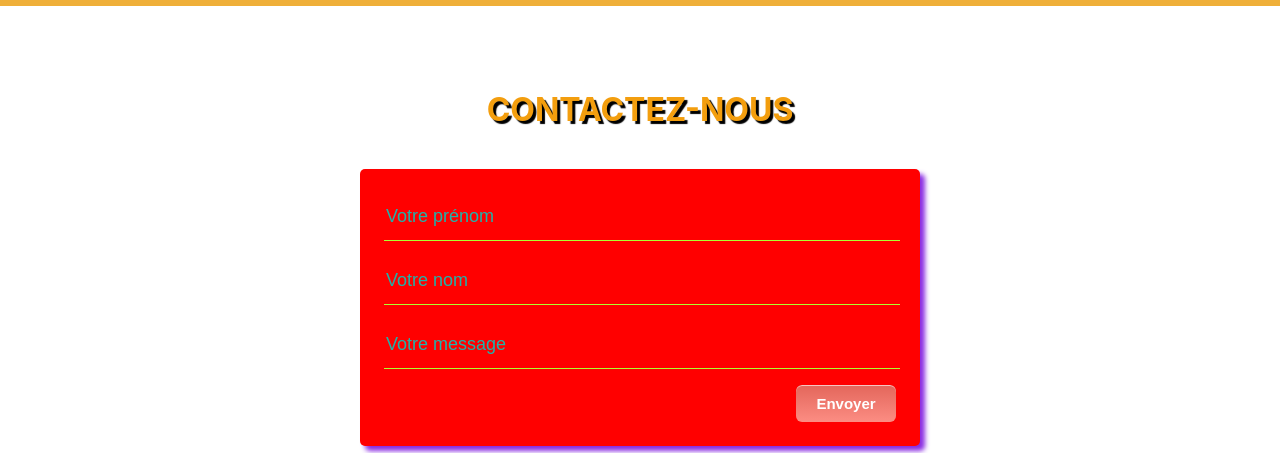
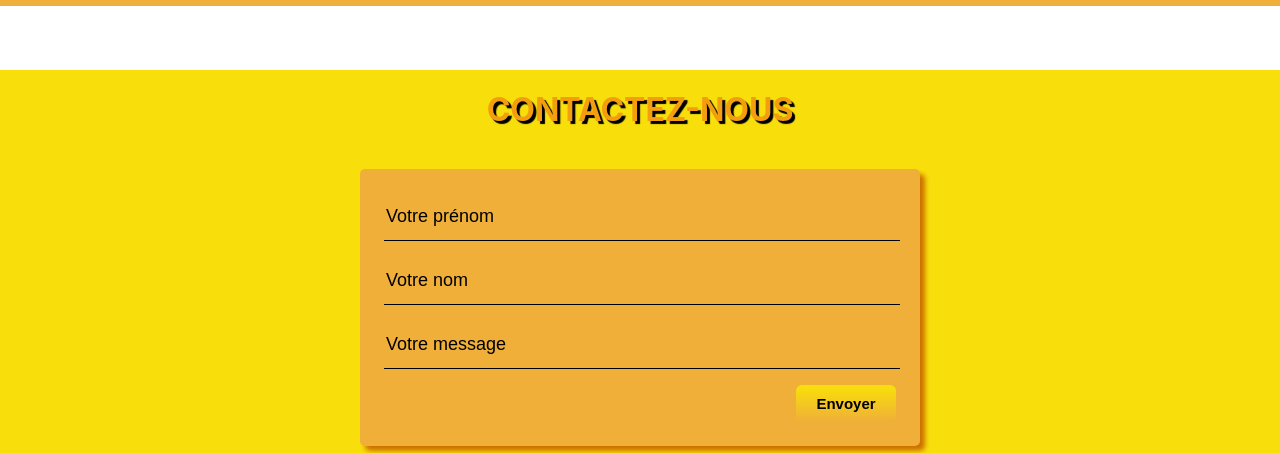
Before and after one commit to Christophe-png/varietes-miel, a React (Create React App) app in the folder decouverte-du-miel/: page /contact-form in a window 1280 px wide. Shown: the part 370-823 px from the top of the page. Built offline with nearby package versions, Linux system fonts and the light colour scheme; no server answers.

Commit message:
color contact form css

```diff
--- a/decouverte-du-miel/src/Components/ContactForm.css
+++ b/decouverte-du-miel/src/Components/ContactForm.css
@@ -2,15 +2,16 @@
   display: flex;
   flex-direction: column;
   align-items: center;
+  background-color: #f8df0b;
 }
 
 .contactform-container {
   width: 40%;
-  background-color: red;
+  background-color: #efaf39;
   padding: 1.25em;
   margin-bottom: 50px;
   border-radius: 5px;
-  box-shadow: 5px 5px 5px blueviolet;
+  box-shadow: 5px 5px 5px #cc7000;
   font-size: 1.2em;
 }
 
@@ -21,7 +22,7 @@
 
 .contactform-title {
   padding-bottom: 20px;
-  color: dimgrey;
+  /*color: greenyellow;*/
   text-transform: uppercase;
 }
 
@@ -30,7 +31,7 @@
   background: transparent;
   border: none;
   outline: none;
-  border-bottom: 1px solid greenyellow;
+  border-bottom: 1px solid black;
   color: black;
   font-size: 18px;
   margin-bottom: 16px;
@@ -46,20 +47,20 @@
 
 .ContactForm input::placeholder,
 textarea::placeholder {
-  color: lightseagreen;
+  color: black;
 }
 
 .searchButton-form {
   align-self: flex-end;
   width: 100px;
-  box-shadow: inset 0px 1px 0px 0px #f7c5c0;
-  background: linear-gradient(to bottom, #e4685d 5%, #fc8d83 100%);
-  background-color: #fc8d83;
+  box-shadow: inset 0px 1px 0px 0px #f8df0b;
+  background: linear-gradient(to bottom, #f8df0b 5%, #efaf39 100%);
+  background-color: #cc7000;
   border-radius: 6px;
   border: none;
   display: inline-block;
   cursor: pointer;
-  color: #ffffff;
+  color: black;
   font-family: Arial;
   font-size: 15px;
   font-weight: bold;
@@ -69,8 +70,8 @@ textarea::placeholder {
 }
 
 .searchButton-form:hover {
-  background: linear-gradient(to bottom, red, blue 100%);
-  background-color: lime;
+  background: linear-gradient(to bottom, #f8df0b, black 100%);
+  background-color: black;
 }
 
 .searchButton-form:active {
```
Also changed, not shown: 1 other file (tests, documents, lock files or other folders).
